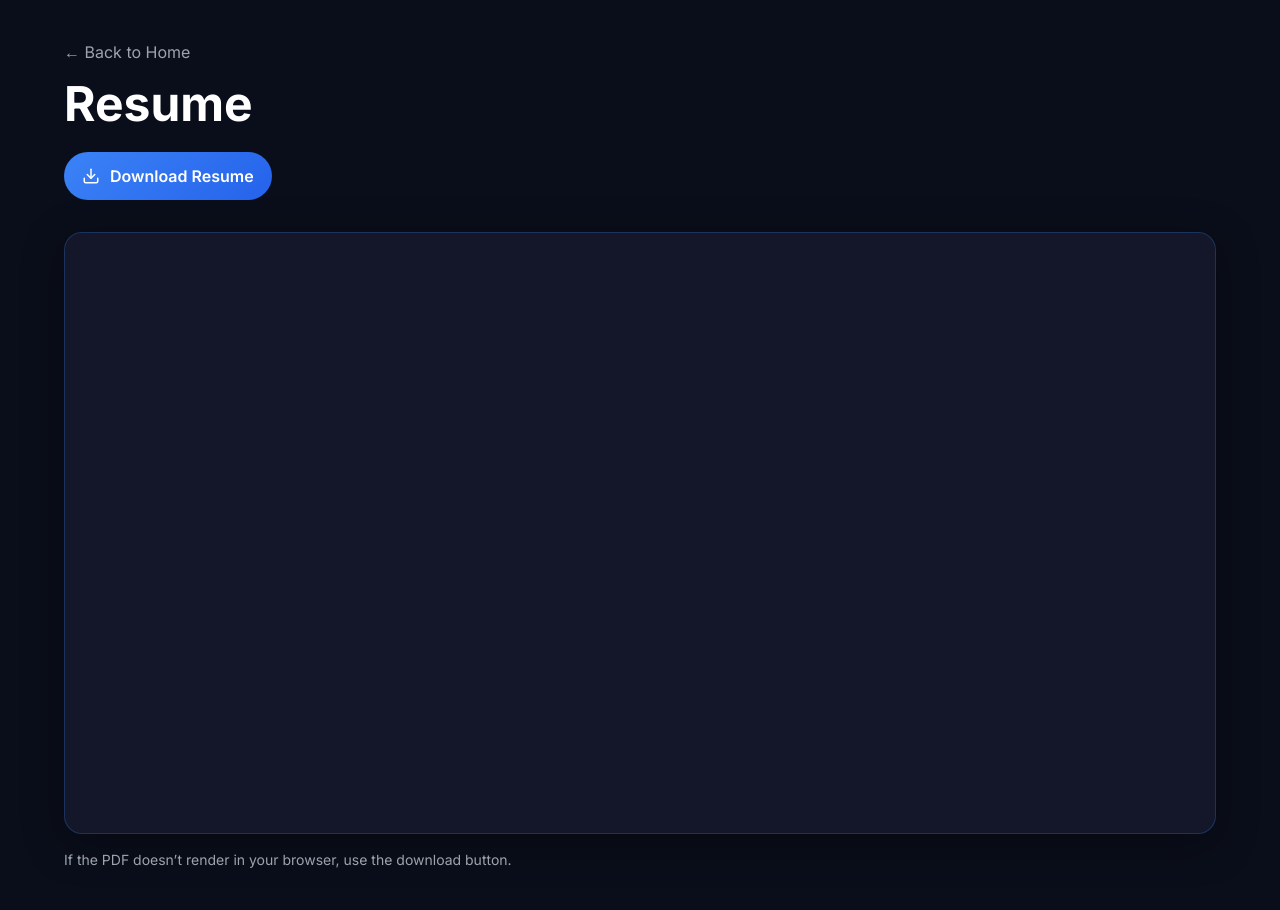
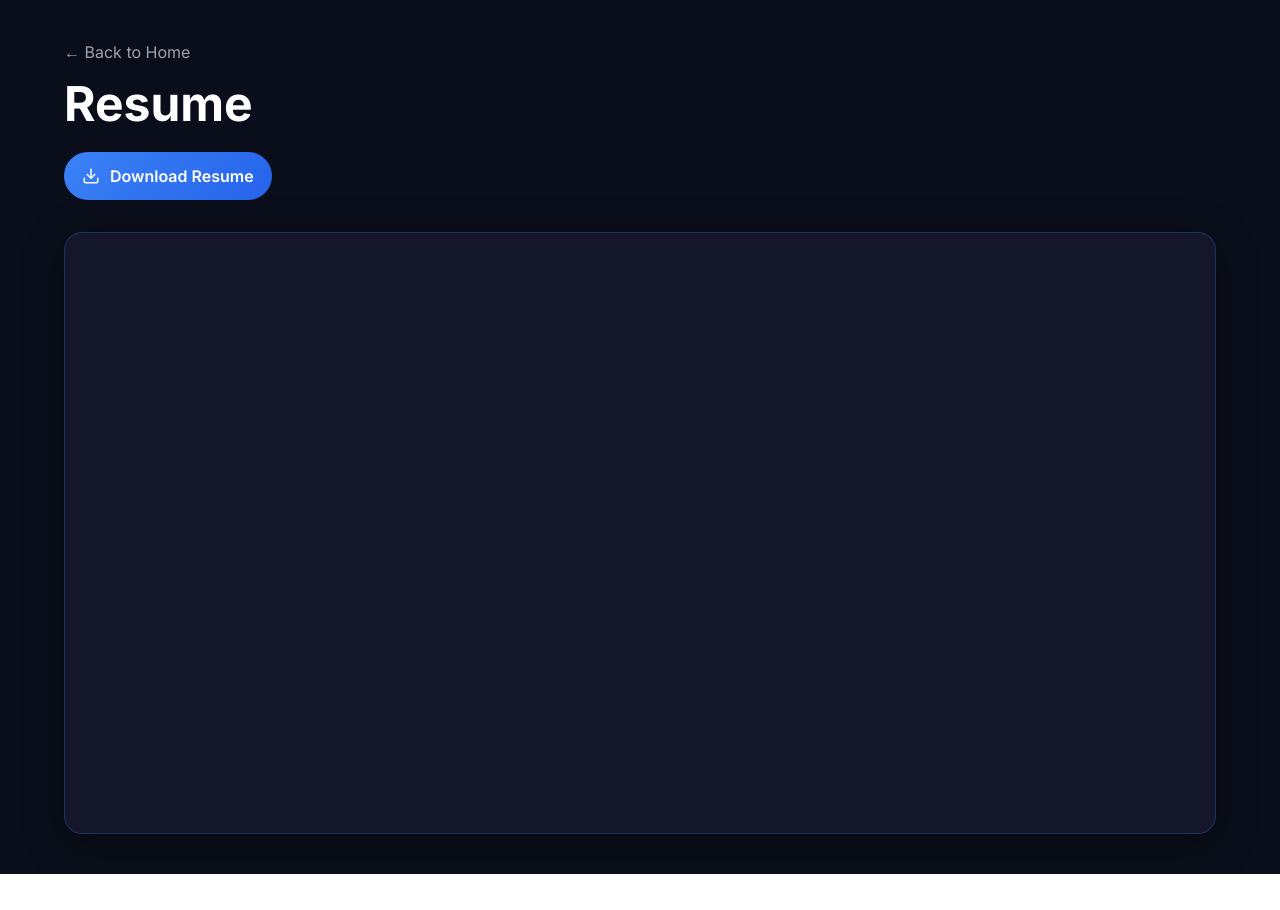
Before and after one commit to pramukhmolugu/portfolio, a Next.js app: page /resume in a window 1280 px wide. After the commit the page ends 874 px from the top, so only its background shows below. Built offline with nearby package versions, Linux system fonts and the light colour scheme.

Commit message:
Update resume.js

```diff
--- a/pages/resume.js
+++ b/pages/resume.js
@@ -84,9 +84,6 @@ export default function Resume() {
             </div>
           </div>
 
-          <p className="subtle mt-4 text-sm">
-            If the PDF doesn’t render in your browser, use the download button.
-          </p>
         </div>
       </div>
     </>
```
